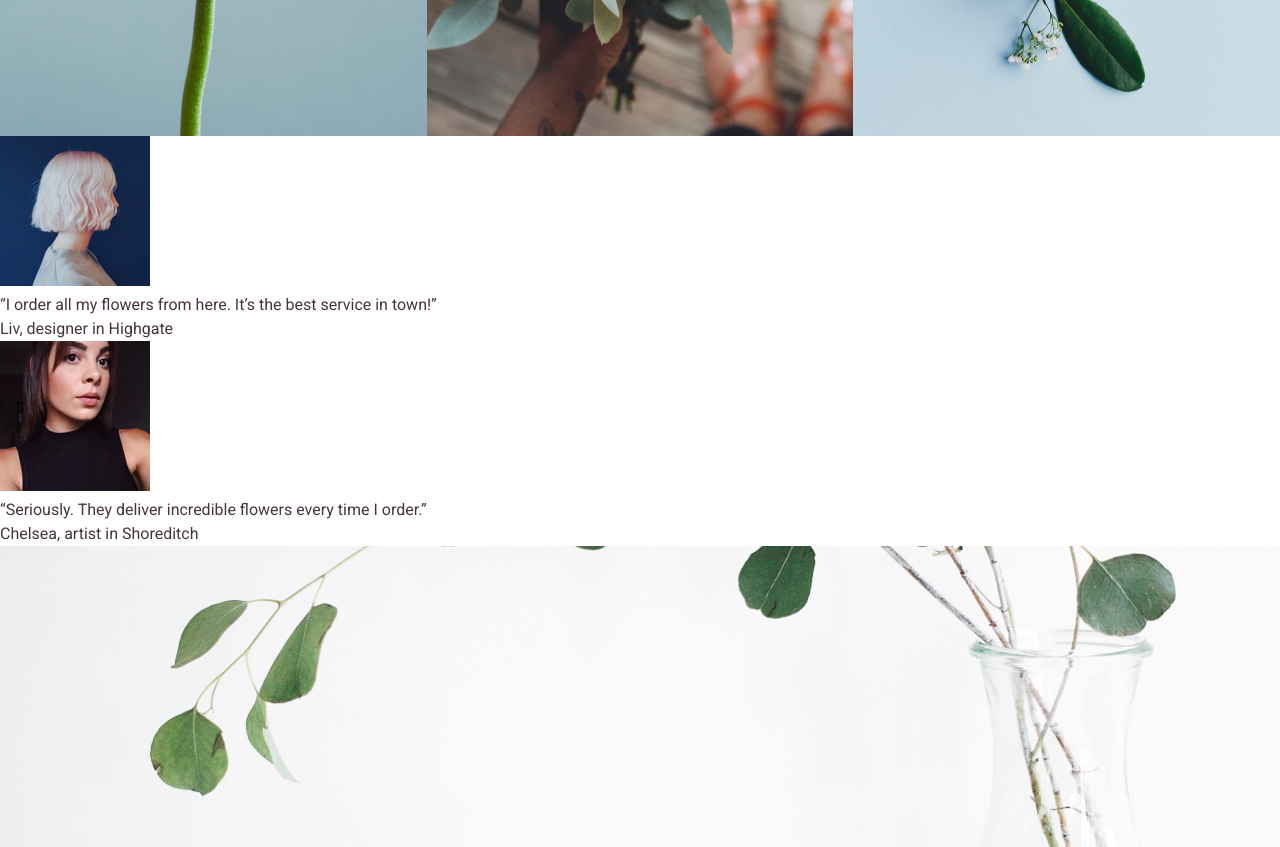
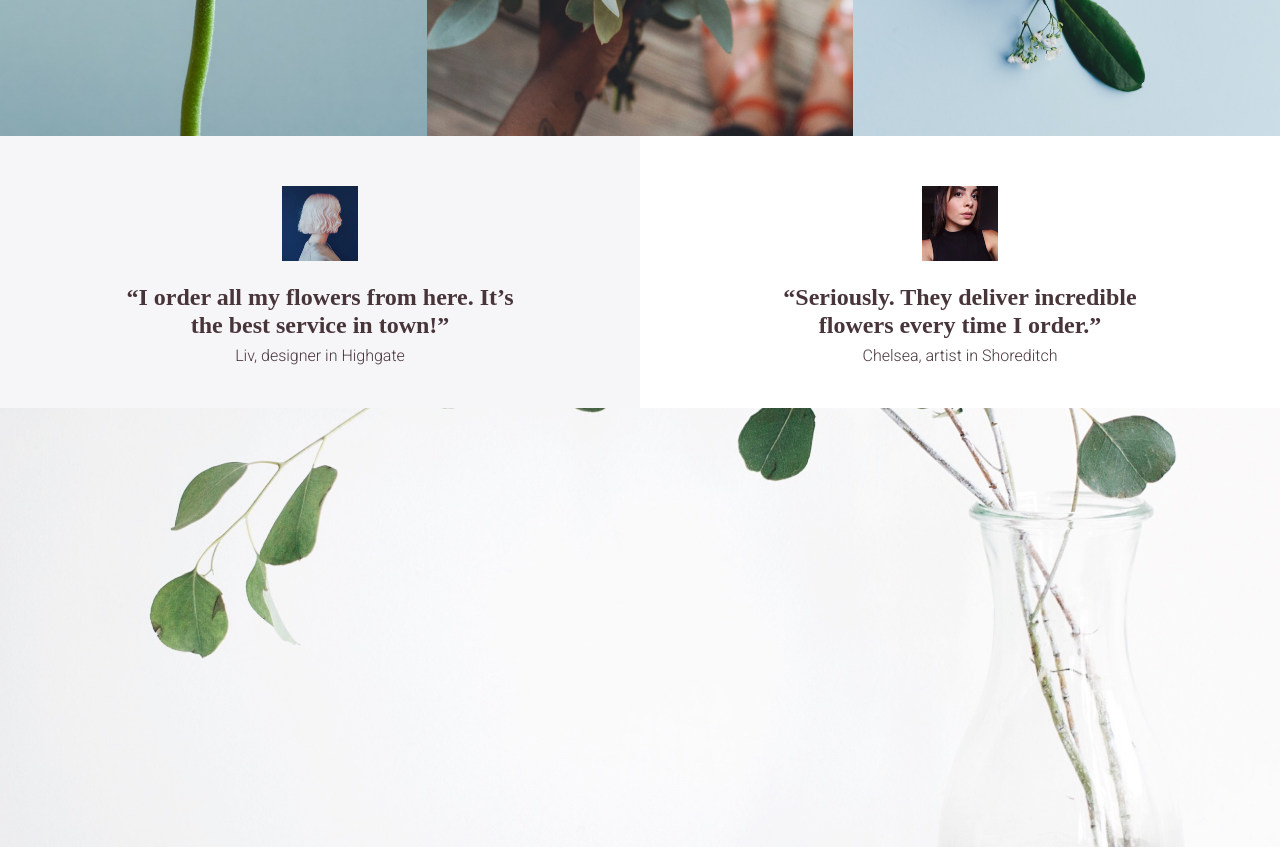
Before and after one commit to mbalandari/sh3-florist, a plain HTML site: page index.html in a window 1280 px wide. Shown: the part 980-1827 px from the top of the page. Drawn offline with Linux system fonts and the light colour scheme; a web font is replaced by a local one.

Commit message:
add css for quotes

```diff
--- a/index.html
+++ b/index.html
@@ -40,14 +40,14 @@
     </section>
 
     <section class="quotes">
-        <div>
+        <div class="first-quote">
             <img src="./assets/quote_liv.png" alt="">
             <blockquote>
                 “I order all my flowers from here. It’s the best service in town!”
             </blockquote>
             <p>Liv, designer in Highgate</p>
         </div>
-        <div>
+        <div class="second-quote">
             <img src="./assets/quote_chelsea.png" alt="">
             <blockquote>
                 “Seriously. They deliver incredible flowers every time I order.”
--- a/style.css
+++ b/style.css
@@ -84,3 +84,35 @@ h2 {
     float: left;
     width: 33.333%;
 }
+
+.quotes {
+    overflow: hidden;
+}
+
+.quotes div {
+    float: left;
+    width: 50%;
+    text-align: center;
+    padding: 3.1rem 1.25rem 2.5rem 1.25rem;
+}
+
+.first-quote {
+    background-color: #f6f6f8;
+}
+
+.quotes img {
+    width: 4.7rem;
+}
+
+.quotes blockquote {
+    font-family: 'David Libre', serif;
+    font-size: 1.5rem;
+    font-weight: 700;
+    line-height: 1.15;
+    max-width: 25rem;
+    margin: 1rem auto 0.3rem auto;
+}
+
+.quotes p {
+    font-weight: 300;
+}
```
